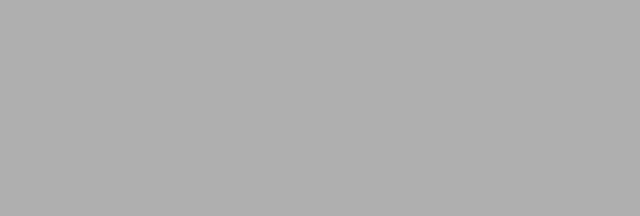
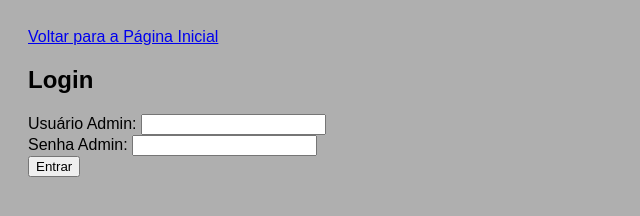
Before and after one commit to CodingWithSamuel/SITE-PORTIFOLIO, a plain HTML site: page ConfiguraçõesAdmin/configurações.html in a window 1280 px wide. Shown: the whole page, without its empty margins (0-640 px from the left). Drawn offline with Linux system fonts and the light colour scheme.

Commit message:
começo do login de admin

```diff
--- a/ConfiguraçõesAdmin/configurações.html
+++ b/ConfiguraçõesAdmin/configurações.html
@@ -8,7 +8,25 @@
 </head>
 <body>
     <!-- Fazer Pagina de configurações Para o Admin (html, css, js) -->
+    <div class="botao-voltar">
+        <a href="index.html"><i class="fas fa-arrow-left"></i> Voltar para a Página Inicial</a>
+    </div>
+    <div class="container">
+        <h2>Login</h2>
+        <form id="loginForm">
+            <div class="input-group">
+                <label for="username">Usuário Admin:</label>
+                <input type="text" id="username" name="username" required>
+            </div>
+            <div class="input-group">
+                <label for="password">Senha Admin:</label>
+                <input type="password" id="password" name="password" required>
+            </div>
 
+        <button type="submit" class="btn" > Entrar </a>  </button>
+
+        </form>
+        <div id="message"></div>
 </body>
 <script src="configurações.js"></script>
 </html>
```
